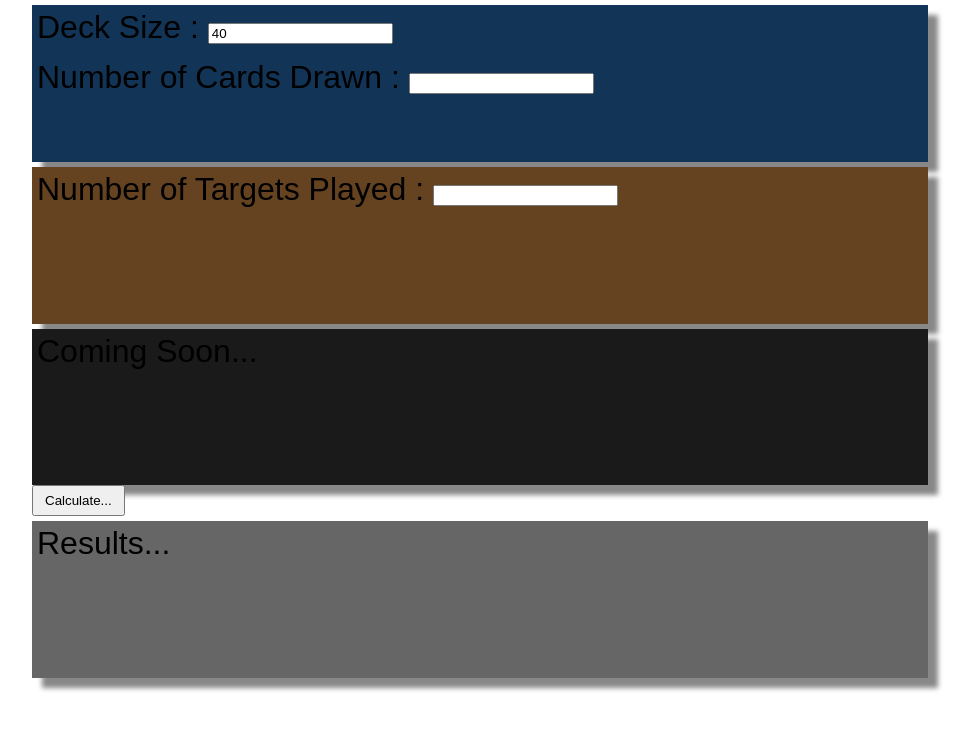
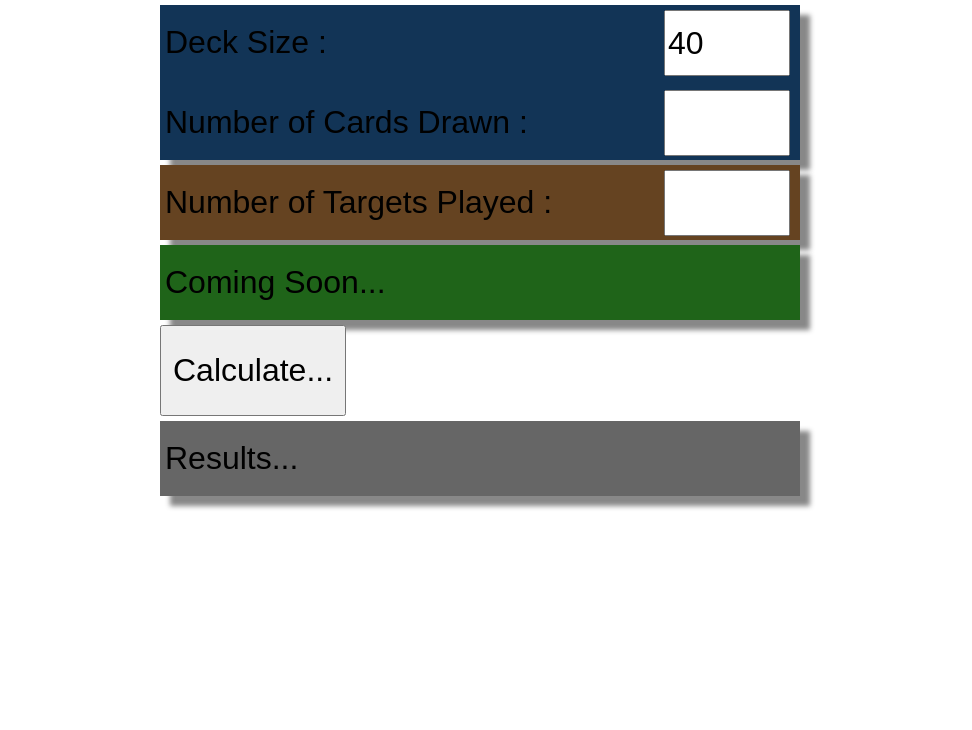
Before and after one commit to TimFenwick15/card-probability-calculator, a plain HTML site: page index.html in a window 1280 px wide. Shown: the whole page, without its empty margins (160-1132 px from the left). Drawn offline with Linux system fonts and the light colour scheme.

Commit message:
Improved styling

```diff
--- a/style.css
+++ b/style.css
@@ -1,34 +1,38 @@
 body {
-  font-family: sans-serif;
-  font-size: 2rem;
   height: 98%;
-  line-height: 1.4;
+  width: 50%;
   margin: auto;
-  width: 70%;
 }
 
 div {
   box-shadow: 10px 10px 5px #888888;
 }
 
+p, input {
+  margin: 5px;
+  font-family: sans-serif;
+  font-size: 2rem;
+}
+
 p {
-  margin: 5px;
+  line-height: 75px;
+}
+
+input {
+  float: right;
+  line-height: 60px;
+  width: 20%;
 }
 
 #deck {
-  height: 20%;
   background-color: #123456;
 }
 #targets {
-  height: 20%;
   background-color: #654321;
 }
 #modifiers {
-  height: 20%;
-  background-color: #1a1a1a;
+  background-color: #1f6419;
 }
-
 #results {
-  height: 20%;
   background-color: #666666;
 }
```
Also changed, not shown: script.js (line endings or trailing spaces).
